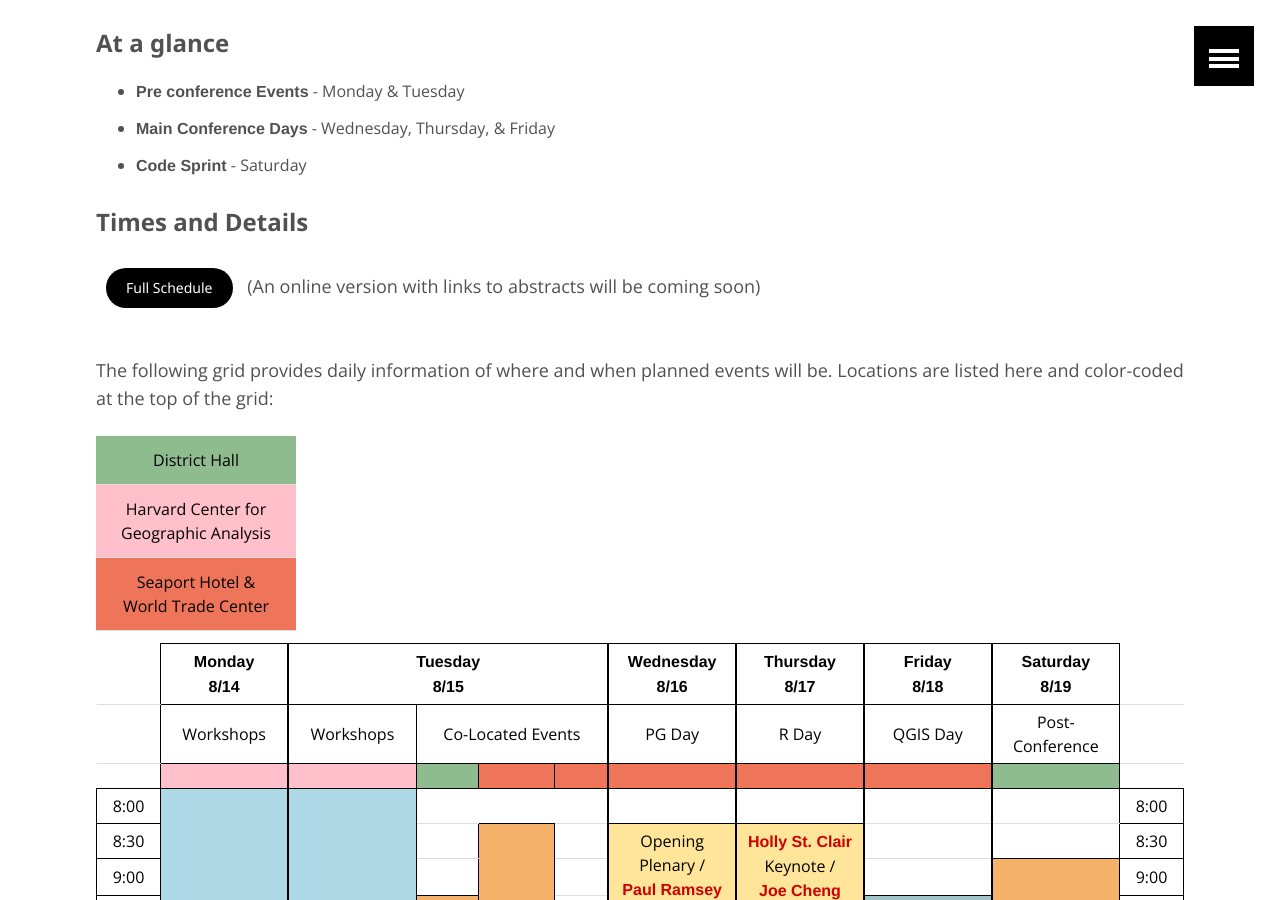
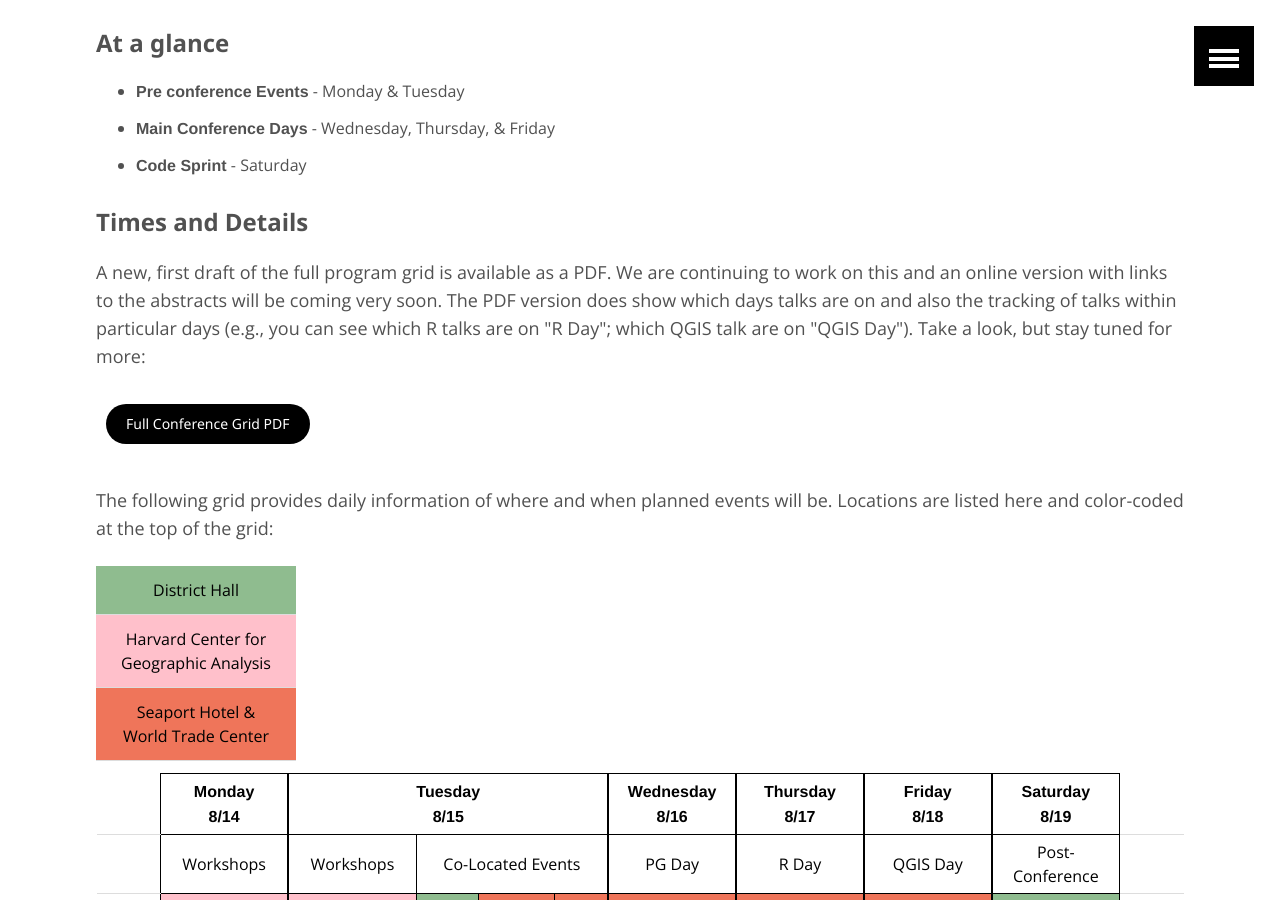
Before and after one commit to AvidGeo/foss4g2017-dev, a Jekyll site: the page built from program/index.html, in a window 1280 px wide and 900 px high, scrolled down 385 px. Built offline with Jekyll 4.4.1, drawn with Linux system fonts in a browser that asks for light colours.

Commit message:
update wording for PDF schedule

```diff
--- a/program/index.html
+++ b/program/index.html
@@ -13,7 +13,8 @@
         <li><strong>Code Sprint</strong> - Saturday</li>
     </ul>
     <h4>Times and Details</h4>
-    <p><a href="../program/foss4g-schedule.pdf" class="btn">Full Schedule</a> (An online version with links to abstracts will be coming soon)</p>
+    <p>A new, first draft of the full program grid is available as a PDF. We are continuing to work on this and an online version with links to the abstracts will be coming very soon. The PDF version does show which days talks are on and also the tracking of talks within particular days (e.g., you can see which R talks are on "R Day"; which QGIS talk are on "QGIS Day"). Take a look, but stay tuned for more:</p>
+    <a href="../program/foss4g-schedule.pdf" class="btn">Full Conference Grid PDF</a>
     <p>The following grid provides daily information of where and when planned events will be. Locations are listed here and color-coded at the top of the grid:</p>
 
     <table style="width:200px;text-align:center;color:black;">
```
